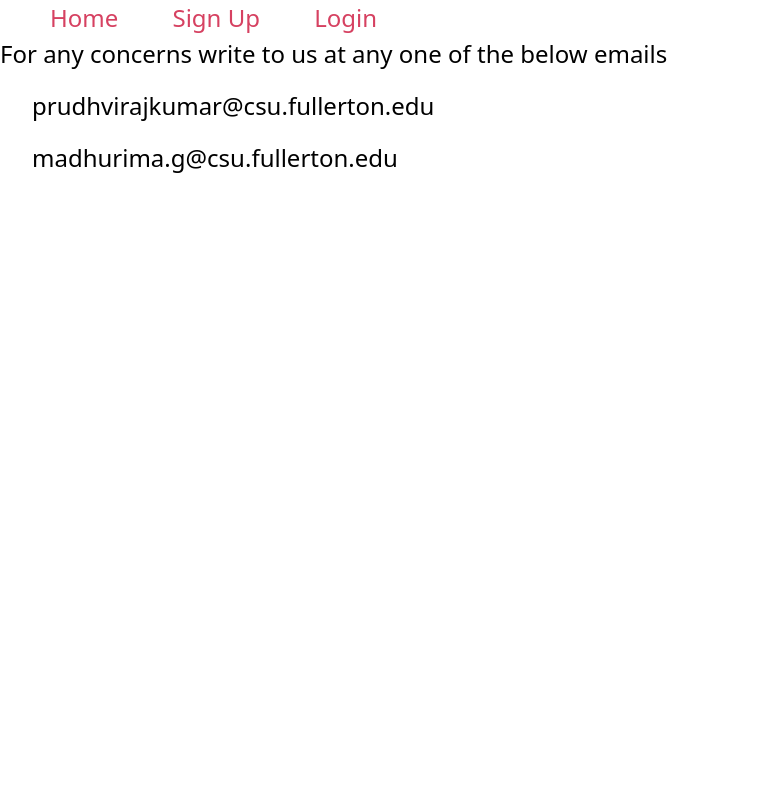
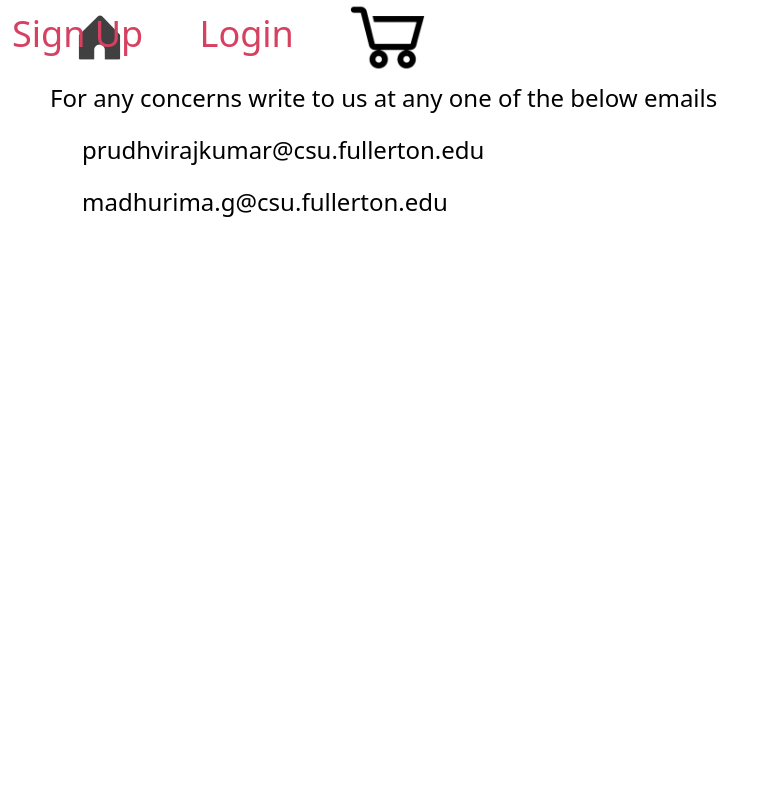
Before and after one commit to mamb97/ECommerce-JewelleryStore, a Flask app: page /contact-us in a window 1280 px wide; the page is wider, and only the part inside the window is pictured. Shown: that part, without its empty margins (0-778 px from the left). Run offline with Flask 2, Linux system fonts and the light colour scheme; some libraries are stand-ins or nearby versions.

Commit message:
UI restructuring to introduce logos

```diff
--- a/frontend/templates/base.html
+++ b/frontend/templates/base.html
@@ -11,11 +11,30 @@
     </script>
     {% block html_head %}{% endblock %}
     <style>
-        nav a {
+        .right-menu {
             color: #d64161;
             font-size: 1.5em;
+            text-decoration: none;
+            right: 0;
+            position: absolute;
             margin-left: 50px;
+            margin-right: 50px;
+        }
+
+        .left-menu {
+            color: #d64161;
+            font-size: 1.5em;
             text-decoration: none;
+            left: 0;
+            position: absolute;
+            margin-left: 50px;
+            margin-right: 50px;
+        }
+        .right-menu a {
+            color: #d64161;
+            font-size: 1.5em;
+            text-decoration: none;
+            margin-left: 50px;
         }
 
         html {
@@ -26,6 +45,8 @@
             display: flex;
             flex-direction: column;
             height: 100%;
+            margin-left: 50px;
+            margin-right: 50px;
         }
 
         #content-wrapper {
@@ -33,6 +54,7 @@
             flex-direction: column;
             flex: 1;
             overflow: auto;
+            margin-top: 80px;
         }
 
         #content {
@@ -43,13 +65,16 @@
             height: 35px;
             padding-top: 20px;
         }
+
     </style>
 </head>
 <body>
 <div class="box">
     <div class="row header">
-        <nav>
-            <a href="/products">Home</a>
+        <nav class="left-menu">
+            <a href="/products"><img src="/static/img/home.png" width="75" height="75"></a>
+        </nav>
+        <nav class="right-menu">
             {% if username %}
             <a href="/account">Account</a>
             <a href="/orders">Orders</a>
@@ -58,8 +83,10 @@
             <a href="/signup">Sign Up</a>
             <a href="/login">Login</a>
             {% endif %}
+            <a href="/account/cart"><img src="/static/img/cart.png" width="75" height="75"></a>
         </nav>
     </div>
+
     <div id="content-wrapper">
         <div id="content">
             {% block content %} {% endblock %}
```
Also changed, not shown: frontend/static/img/cart.png (added), frontend/static/img/home.png (added).
